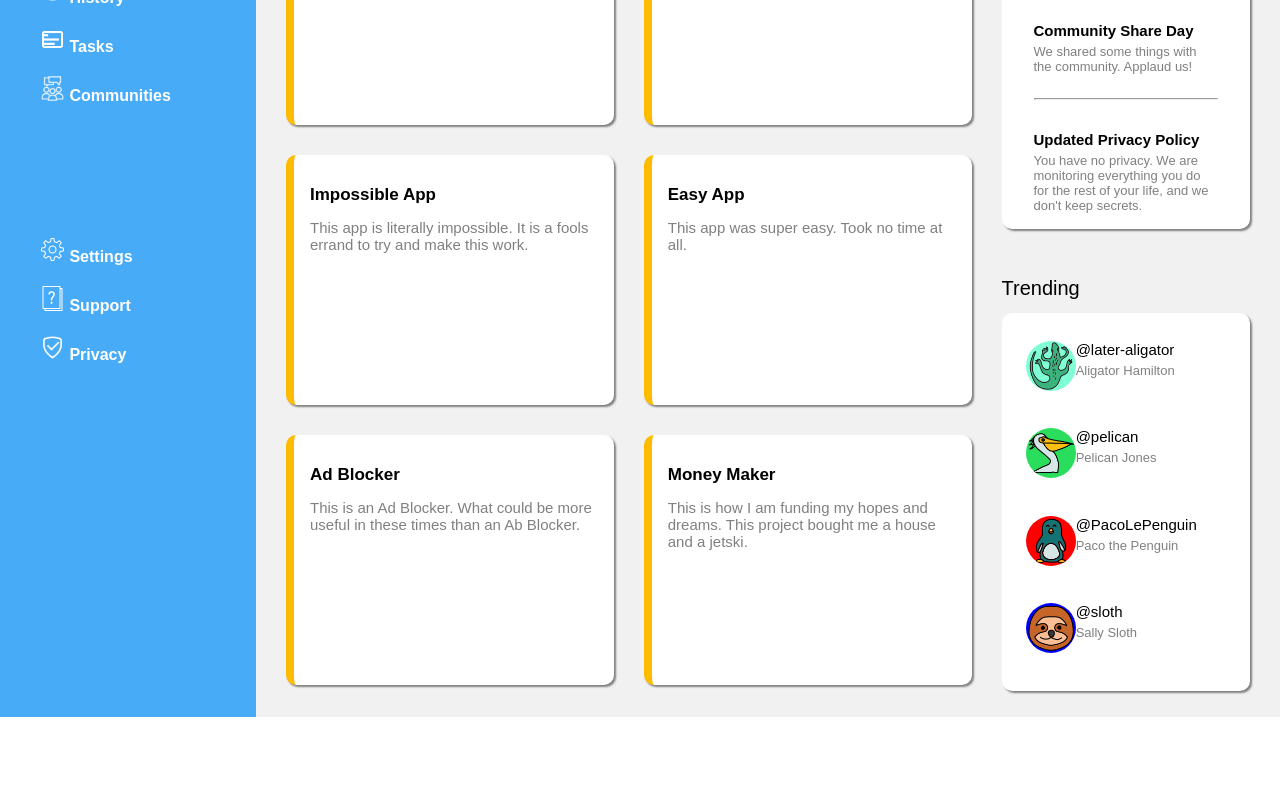
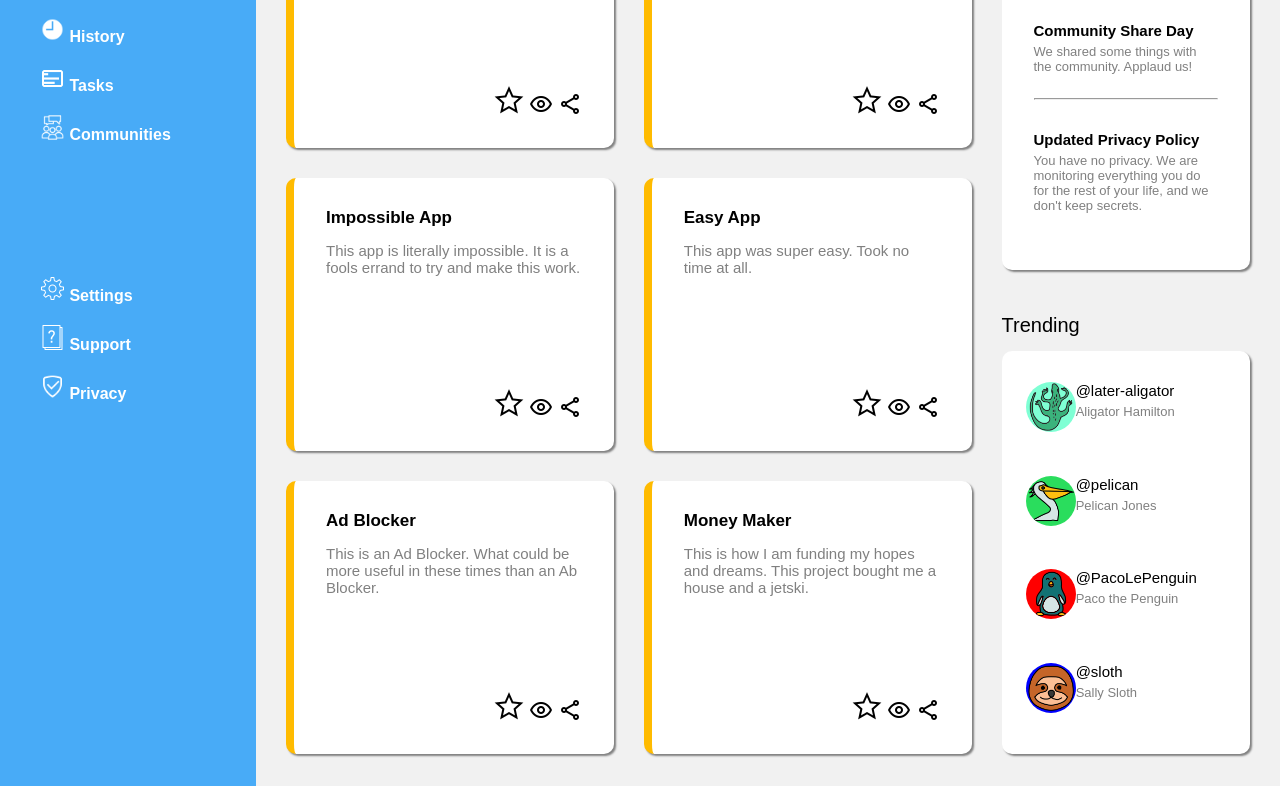
Before and after one commit to TylerWSchnabel/dashboard, a plain HTML site: page index.html in a window 1280 px wide. Shown: the part 325-1111 px from the top of the page. Before the commit the page ends 1042 px from the top, so only its background shows below. Drawn offline with Linux system fonts and the light colour scheme.

Commit message:
Cleaned it up

```diff
--- a/index.html
+++ b/index.html
@@ -16,17 +16,17 @@
             </div>
             <div class="sidebar-ul">
                 <ul>
-                    <li><img class="side-img"src="files/icons8-home-50.png"> Home</li>
-                    <li><img class="side-img"src="files/icons8-checked-identification-documents-50.png"> Profile</li>
-                    <li><img class="side-img"src="files/icons8-topic-48.png"> Messages</li>
-                    <li><img class="side-img"src="files/icons8-clock-60.png"> History</li>
-                    <li><img class="side-img"src="files/icons8-tasks-48.png"> Tasks</li>
-                    <li><img class="side-img"src="files/icons8-group-64.png"> Communities</li>
+                    <li><a href="home"><img class="side-img"src="files/icons8-home-50.png"> Home</a></li>
+                    <li><a href="home"><img class="side-img"src="files/icons8-checked-identification-documents-50.png"> Profile</a></li>
+                    <li><a href="home"><img class="side-img"src="files/icons8-topic-48.png"> Messages</a></li>
+                    <li><a href="home"><img class="side-img"src="files/icons8-clock-60.png"> History</a></li>
+                    <li><a href="home"><img class="side-img"src="files/icons8-tasks-48.png"> Tasks</a></li>
+                    <li><a href="home"><img class="side-img"src="files/icons8-group-64.png"> Communities</a></li>
                 </ul>
                 <ul class="lower-sidebar">
-                    <li><img class="side-img"src="files/icons8-settings-50.png"> Settings</li>
-                    <li><img class="side-img"src="files/icons8-questions-50.png"> Support</li>
-                    <li><img class="side-img"src="files/icons8-protect-64.png"> Privacy</li>
+                    <li><a href="home"><img class="side-img"src="files/icons8-settings-50.png"> Settings</a></li>
+                    <li><a href="home"><img class="side-img"src="files/icons8-questions-50.png"> Support</a></li>
+                    <li><a href="home"><img class="side-img"src="files/icons8-protect-64.png"> Privacy</a></li>
                 </ul>
             </div>
         </div>
@@ -35,7 +35,7 @@
                 <div class="search">
                     <img src="files/icons8-search-50.png" height="30px">
                     <input type="text" class="search-bar">
-                    <img src="files/icons8-bell-50.png" height="30px">
+                    <img src="files/icons8-bell-50.png" height="30px" onclick="alert('alerts!')">
                     <img  class="avatar" src="files/icons8-shark-96.png" height="50px">
                     <p class="profile-name">Morgan Oakley</p>
                 </div>
@@ -45,9 +45,9 @@
                         <p class="hi"> Hi there,</p>
                         <p class="name">Morgan Oakley (@morgan)</p>
                     </div>
-                    <button type="button" class="btn">New</button>
-                    <button type="button" class="btn">Upload</button>
-                    <button type="button" class="btn">Share</button>
+                    <button type="button" class="btn" onclick="alert('New User here')">New</button>
+                    <button type="button" class="btn" onclick="alert('Upload stuff here')">Upload</button>
+                    <button type="button" class="btn" onclick="alert('Share')">Share</button>
                 </div>
             </div>
             <div class="lower-right">
@@ -57,26 +57,56 @@
                         <div class="box">
                             <h2 class="box-head">Super Cool Project</h2>
                             <p class="box-content">This is a description of a Super Cool Project. I am really proud of this project.</p>
+                            <div class="box-icons">
+                                <img src="files/icons8-star-32.png" class="box-icon">
+                                <img src="files/icons8-eye-24.png" class="box-icon">
+                                <img src="files/icons8-share-24.png" class="box-icon">
+                            </div>
                         </div>
                         <div class="box">
                             <h2 class="box-head">Less Cool Project</h2>
                             <p class="box-content">This is a Less Cool Project. I'm not as excited about this one.</p>
+                            <div class="box-icons">
+                                <img src="files/icons8-star-32.png" class="box-icon">
+                                <img src="files/icons8-eye-24.png" class="box-icon">
+                                <img src="files/icons8-share-24.png" class="box-icon">
+                            </div>
                         </div>
                         <div class="box">
                             <h2 class="box-head">Impossible App</h2>
                             <p class="box-content">This app is literally impossible. It is a fools errand to try and make this work.</p>
+                            <div class="box-icons">
+                                <img src="files/icons8-star-32.png" class="box-icon">
+                                <img src="files/icons8-eye-24.png" class="box-icon">
+                                <img src="files/icons8-share-24.png" class="box-icon">
+                            </div>
                         </div>
                         <div class="box">
                             <h2 class="box-head">Easy App</h2>
                             <p class="box-content">This app was super easy. Took no time at all.</p>
+                            <div class="box-icons">
+                                <img src="files/icons8-star-32.png" class="box-icon">
+                                <img src="files/icons8-eye-24.png" class="box-icon">
+                                <img src="files/icons8-share-24.png" class="box-icon">
+                            </div>
                         </div>
                         <div class="box">
                             <h2 class="box-head">Ad Blocker</h2>
                             <p class="box-content">This is an Ad Blocker. What could be more useful in these times than an Ab Blocker.</p>
+                            <div class="box-icons">
+                                <img src="files/icons8-star-32.png" class="box-icon">
+                                <img src="files/icons8-eye-24.png" class="box-icon">
+                                <img src="files/icons8-share-24.png" class="box-icon">
+                            </div>
                         </div>
                         <div class="box">
                             <h2 class="box-head">Money Maker</h2>
                             <p class="box-content">This is how I am funding my hopes and dreams. This project bought me a house and a jetski.</p>
+                            <div class="box-icons">
+                                <img src="files/icons8-star-32.png" class="box-icon">
+                                <img src="files/icons8-eye-24.png" class="box-icon">
+                                <img src="files/icons8-share-24.png" class="box-icon">
+                            </div>
                         </div>
                     </div>
                 </div>
--- a/style.css
+++ b/style.css
@@ -2,6 +2,10 @@ html {
     --background-color: #48abf7;
 
 
+}
+a {
+    text-decoration: none;
+    color: white;
 }
 body {
     margin: 0px;
@@ -32,6 +36,7 @@ p {
     display: grid;
     grid-template-columns: auto auto;
     padding-left: 2em;
+    gap: 10px;
     align-items: center;
     justify-self: start;
 }
@@ -53,7 +58,7 @@ p {
     display: grid;
     grid-template-columns: 1fr;
     gap: 20px;
-
+    align-items: center;
 }
 .sidebar-ul li{
     list-style: none;
@@ -63,7 +68,9 @@ p {
     height: 25px;
     align-self: center;
 }
-
+.list-item {
+    align-self: baseline;
+}
 .right-page {
     display: grid;
     grid-template-rows: auto auto;
@@ -117,6 +124,7 @@ p {
     font-weight: bold;
 }
 .right-main{
+
     padding-left: 30px;
     padding-right: 30px;
 }
@@ -138,6 +146,10 @@ p {
     border-radius: 10px;
     border-left: .5rem solid rgb(255, 187, 0);
     box-shadow: 2px 2px 2px grey;
+    display: grid;
+    grid-template-rows: 1fr 3fr 1fr;
+    padding-left: 2rem;
+    padding-right: 2rem;
 }
 .box-head {
     font-size: 17px;
@@ -146,6 +158,11 @@ p {
 .box-content{
     font-size: 15px;
     color: gray;
+}
+
+.box-icons {
+
+    justify-self: end;
 }
 
 .lower-right {
@@ -162,10 +179,10 @@ p {
     padding-left: 2rem;
     padding-right: 2rem;
     padding-top: .5rem;
-    padding-bottom: 1rem;
+    padding-bottom: 2rem;
     display: flexbox;
     height: 37%;
-    margin-bottom: 3rem;
+    margin-bottom: 2.75rem;
 }
 .announcement-title{
     font-size: 15px;
```
